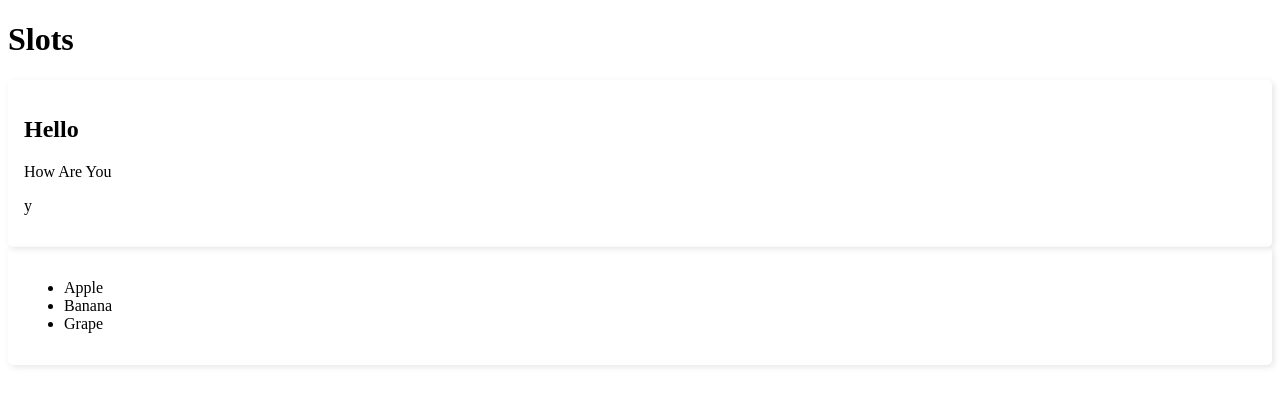
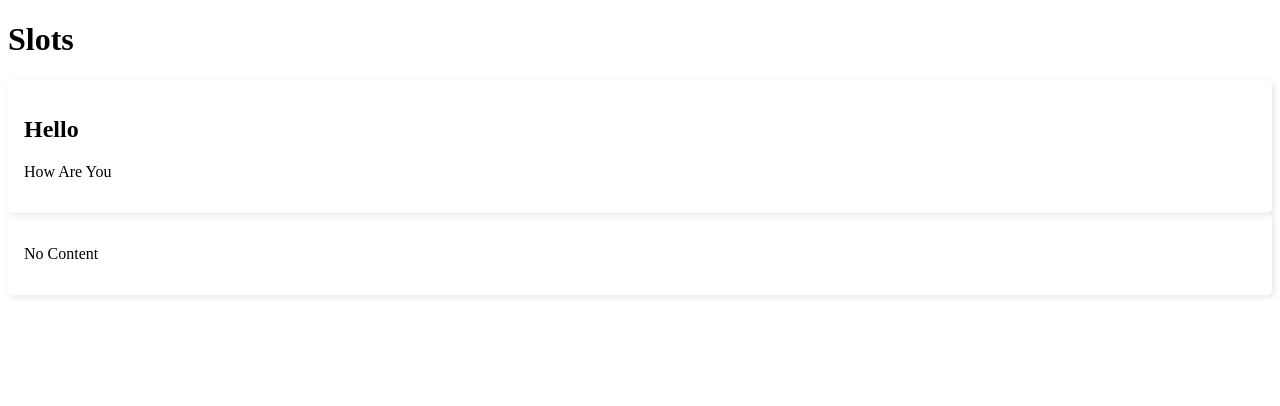
Before and after one commit to kadokichi/vue-lesson, a Vue app in the folder vue-lesson/: page / in a window 1280 px wide. Shown: the top 406 px of the page. Built offline with nearby package versions, Linux system fonts and the light colour scheme.

Commit message:
フォールバックコンテンツ

```diff
--- a/vue-lesson/src/App.vue
+++ b/vue-lesson/src/App.vue
@@ -1,7 +1,5 @@
 <script setup>
-  import { ref } from 'vue'
   import BaseCard from './components/BaseCard.vue';
-  const y = ref('y')
 </script>
 
 <template>
@@ -9,16 +7,8 @@
   <BaseCard>
     <h2>Hello</h2>
     <p>How Are You</p>
-    <p>{{ x }}</p>
-    <p>{{ y }}</p>
   </BaseCard>
-  <BaseCard>
-    <ul>
-      <li>Apple</li>
-      <li>Banana</li>
-      <li>Grape</li>
-    </ul>
-  </BaseCard>
+  <BaseCard/>
 </template>
 
 <style scoped>
--- a/vue-lesson/src/components/BaseCard.vue
+++ b/vue-lesson/src/components/BaseCard.vue
@@ -1,10 +1,11 @@
 <script setup>
-  import { ref } from 'vue'
-  const x = ref('x')
+
 </script>
 <template>
   <div>
-    <slot/>
+    <slot>
+      <p>No Content</p>
+    </slot>
   </div>
 </template>
 
```
